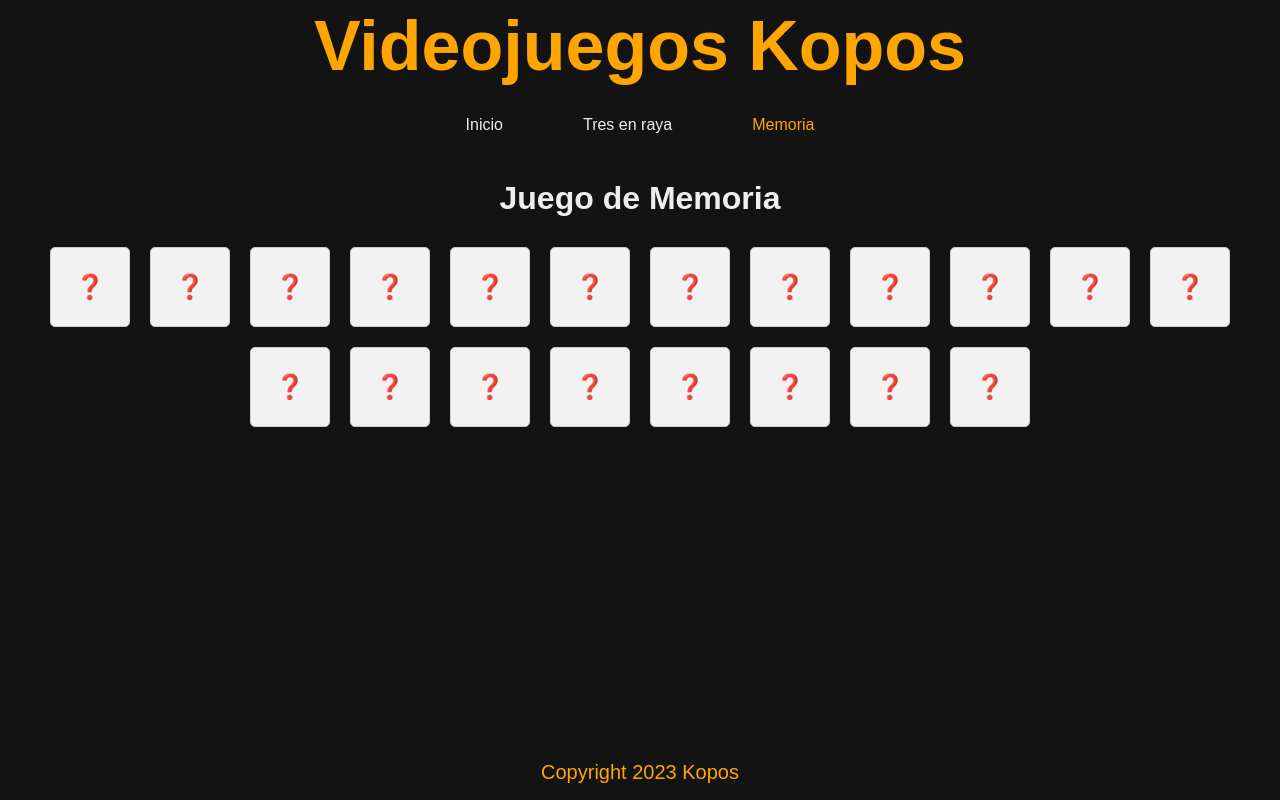
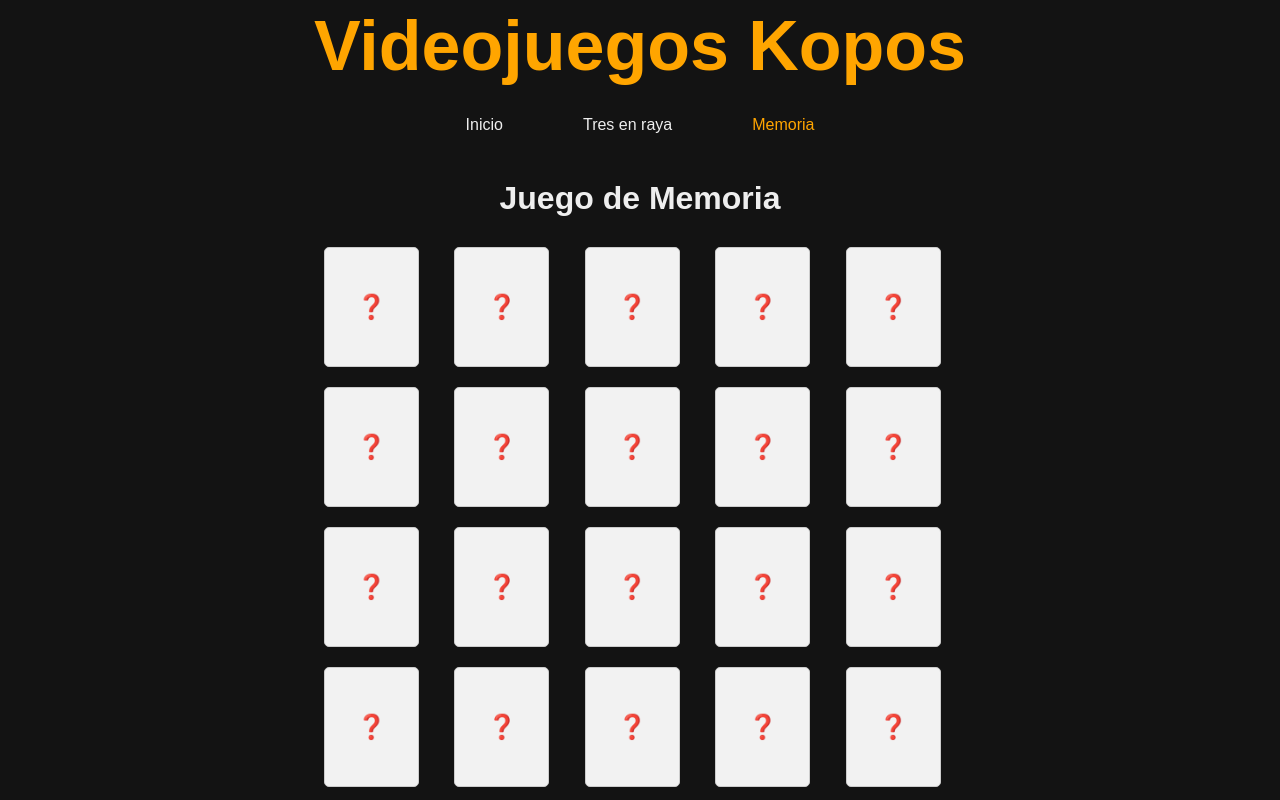
Before and after one commit to KoposHV/Videojuegos-React, a React (Vite) app: page /memoria in a window 1280 px wide. Shown: the top 800 px of the page. Built offline with nearby package versions, Linux system fonts and the light colour scheme.

Commit message:
videojuegos

```diff
--- a/src/App.jsx
+++ b/src/App.jsx
@@ -1,7 +1,8 @@
 import './App.css'
+import { Outlet } from "react-router-dom";
 import Header from './components/Header/Header';
 import Footer from './components/Footer/Footer';
-import { Outlet } from "react-router-dom";
+
 
 const App = () => {
 
--- a/src/pages/Memoria/Memoria.css
+++ b/src/pages/Memoria/Memoria.css
@@ -1,21 +1,20 @@
 .App {
     text-align: center;
     font-family: Arial, sans-serif;
-
-    height: 85vh;
-   padding-top: 100px;
+    height: 115vh;
+    padding-top: 100px;
   }
 
   .card-container {
-    display: flex;
-    flex-wrap: wrap;
+    display: grid;
+    grid-template-columns: repeat(5, 1fr);
     justify-content: center;
     margin-top: 20px;
   }
 
   .card {
-    width: 80px;
-    height: 80px;
+    width: 95px;
+    height: 120px;
     font-size: 24px;
     display: flex;
     justify-content: center;
--- a/src/pages/Tresenraya/Tresenraya.css
+++ b/src/pages/Tresenraya/Tresenraya.css
@@ -2,7 +2,7 @@
     display: flex;
     flex-direction: row;
 
-    height: 87vh;
+    height: 85vh;
   }
 
   .game-board {
```
